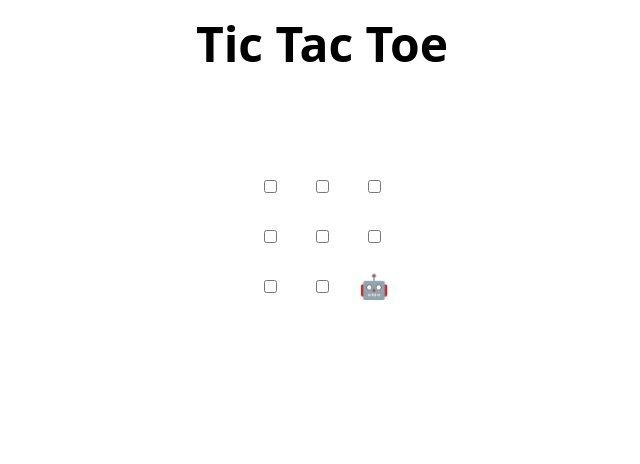
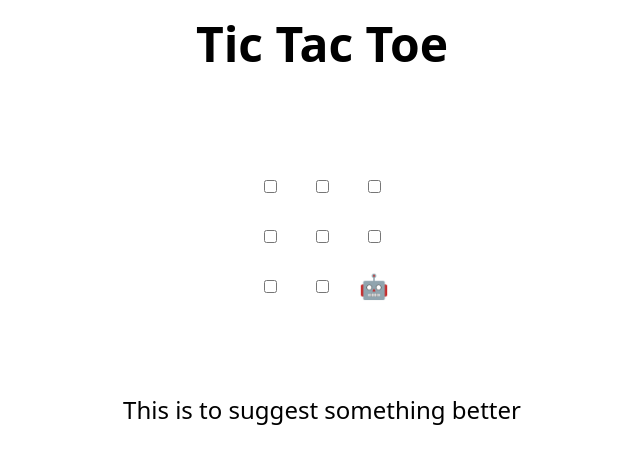
Before and after one commit to tommygorney/skills-review-pull-requests, a plain HTML site: page index.html in a window 1280 px wide. Shown: the whole page, without its empty margins (318-958 px from the left). Drawn offline with Linux system fonts and the light colour scheme.

Commit message:
Update index.html
suggested something better

```diff
--- a/index.html
+++ b/index.html
@@ -48,7 +48,7 @@
 </table>
 
 <h2 hidden>Game over, refresh to play again 🧑‍💻 🤖!</h2>
-
+This is to suggest something better
 <script>
   // Initialization
   const boxes = Array.from(document.querySelectorAll("td"));
```
